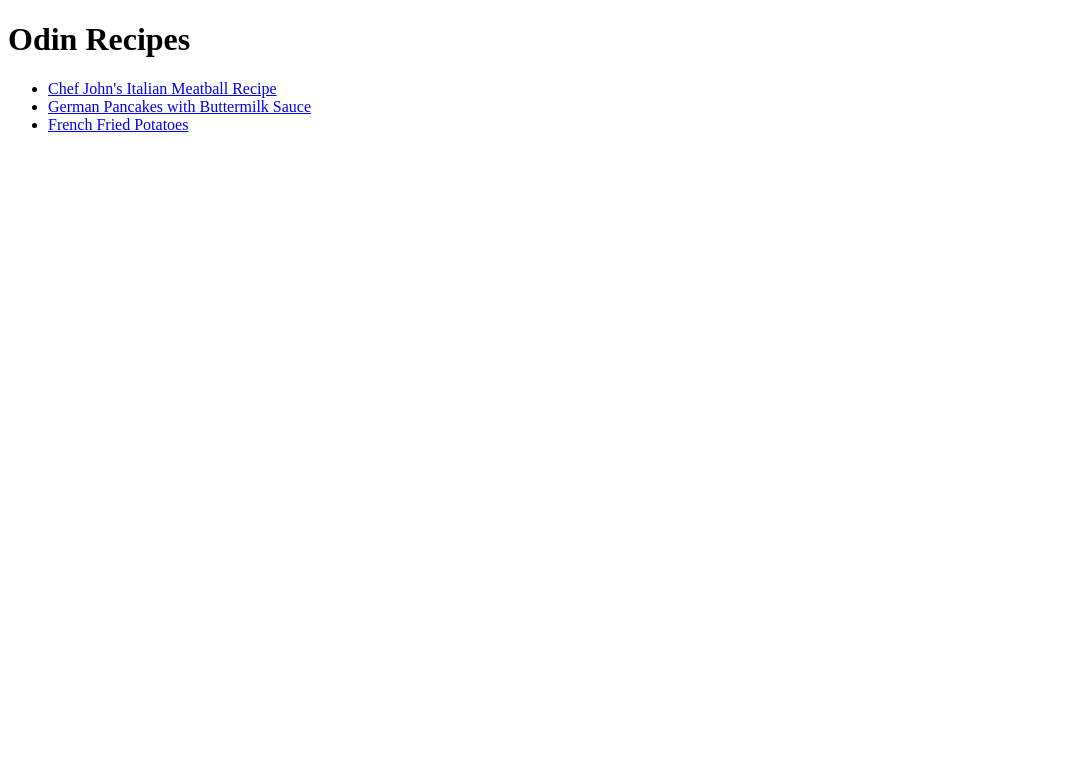
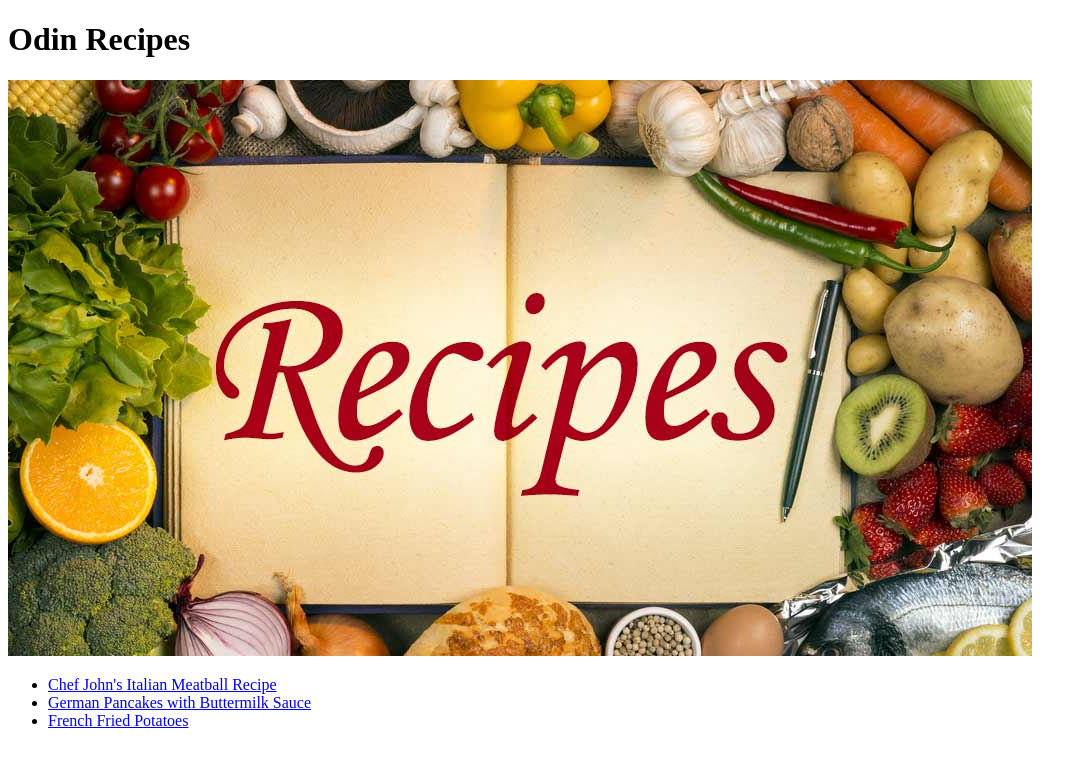
Before and after one commit to jkluse/odin-recipes, a plain HTML site: page index.html in a window 1280 px wide. Shown: the whole page, without its empty margins (0-1087 px from the left). Drawn offline with Linux system fonts and the light colour scheme.

Commit message:
Recipe Image added

```diff
--- a/index.html
+++ b/index.html
@@ -8,6 +8,8 @@
 </head>
 <body>
   <h1>Odin Recipes</h1>
+  <img src="img/recipes.jpeg" alt="Recipes">
+  <br>
   <ul>
     <li><a href="recipes/meatballs.html">Chef John's Italian Meatball Recipe</a></li>
     <li><a href="recipes/germanpancakes.html">German Pancakes with Buttermilk Sauce</a></li>
```
Also changed, not shown: img/recipes.jpeg (added).
